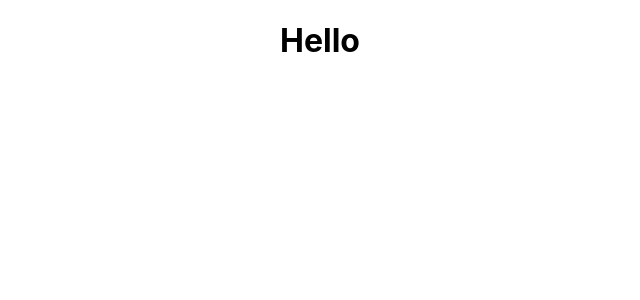
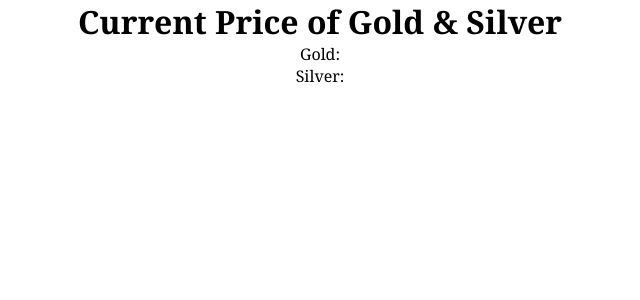
Before and after one commit to tonyern/investing-price-check, a React (Create React App) app: page / in a window 1280 px wide. Shown: the top 300 px of the page, without its empty margins (320-960 px from the left). Built offline with nearby package versions, Linux system fonts and the light colour scheme.

Commit message:
Deleted files and added Metals component.

```diff
--- a/src/App.css
+++ /dev/null
@@ -1,3 +0,0 @@
-.App {
-  text-align: center;
-}
--- a/src/App.js
+++ b/src/App.js
@@ -1,11 +1,13 @@
-import './App.css';
+import React from "react";
+import Metals from "./components/Metals";
 
-function App() {
+const App = () => {
   return (
-    <div className="App">
-      <h1>Hello</h1>
+    <div>
+      <h1>Current Price of Gold & Silver</h1>
+      <Metals />
     </div>
   );
-}
+};
 
 export default App;
--- /dev/null
+++ b/src/components/Metals.js
@@ -0,0 +1,14 @@
+import React from "react";
+
+const Metals = () => {
+  return (
+    <div>
+      <ul>
+        <li>Gold:</li>
+        <li>Silver:</li>
+      </ul>
+    </div>
+  );
+};
+
+export default Metals;
--- a/src/index.css
+++ b/src/index.css
@@ -1,13 +1,16 @@
-body {
+* {
   margin: 0;
-  font-family: -apple-system, BlinkMacSystemFont, 'Segoe UI', 'Roboto', 'Oxygen',
-    'Ubuntu', 'Cantarell', 'Fira Sans', 'Droid Sans', 'Helvetica Neue',
-    sans-serif;
-  -webkit-font-smoothing: antialiased;
-  -moz-osx-font-smoothing: grayscale;
+  padding: 0;
+  box-sizing: border-box;
+  text-align: center;
 }
 
-code {
-  font-family: source-code-pro, Menlo, Monaco, Consolas, 'Courier New',
-    monospace;
+body {
+  font-family: Cambria, Cochin, Georgia, Times, 'Times New Roman', serif;
 }
+
+.title-box {
+  color: black;
+  font-size: 25px;
+  margin-top: 25px;
+}
--- a/src/index.js
+++ b/src/index.js
@@ -1,17 +1,11 @@
-import React from 'react';
-import ReactDOM from 'react-dom';
-import './index.css';
-import App from './App';
-import reportWebVitals from './reportWebVitals';
+import React from "react";
+import ReactDOM from "react-dom";
+import "./index.css";
+import App from "./App";
 
 ReactDOM.render(
   <React.StrictMode>
     <App />
   </React.StrictMode>,
-  document.getElementById('root')
+  document.getElementById("root")
 );
-
-// If you want to start measuring performance in your app, pass a function
-// to log results (for example: reportWebVitals(console.log))
-// or send to an analytics endpoint. Learn more: https://bit.ly/CRA-vitals
-reportWebVitals();
--- a/src/reportWebVitals.js
+++ /dev/null
@@ -1,13 +0,0 @@
-const reportWebVitals = onPerfEntry => {
-  if (onPerfEntry && onPerfEntry instanceof Function) {
-    import('web-vitals').then(({ getCLS, getFID, getFCP, getLCP, getTTFB }) => {
-      getCLS(onPerfEntry);
-      getFID(onPerfEntry);
-      getFCP(onPerfEntry);
-      getLCP(onPerfEntry);
-      getTTFB(onPerfEntry);
-    });
-  }
-};
-
-export default reportWebVitals;
```
Also changed, not shown: src/setupTests.js (deleted, +0 -5 lines), 1 other file (tests, documents, lock files or other folders).
